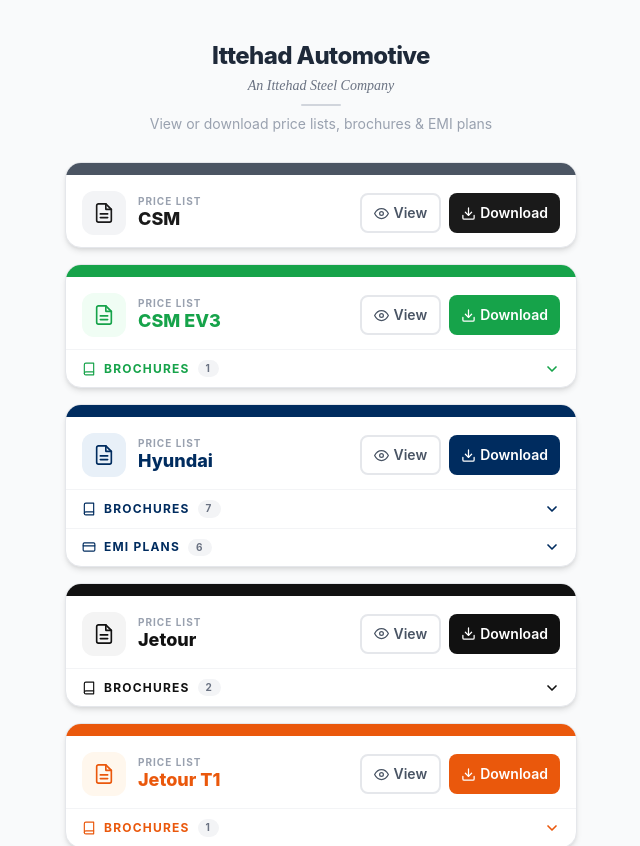
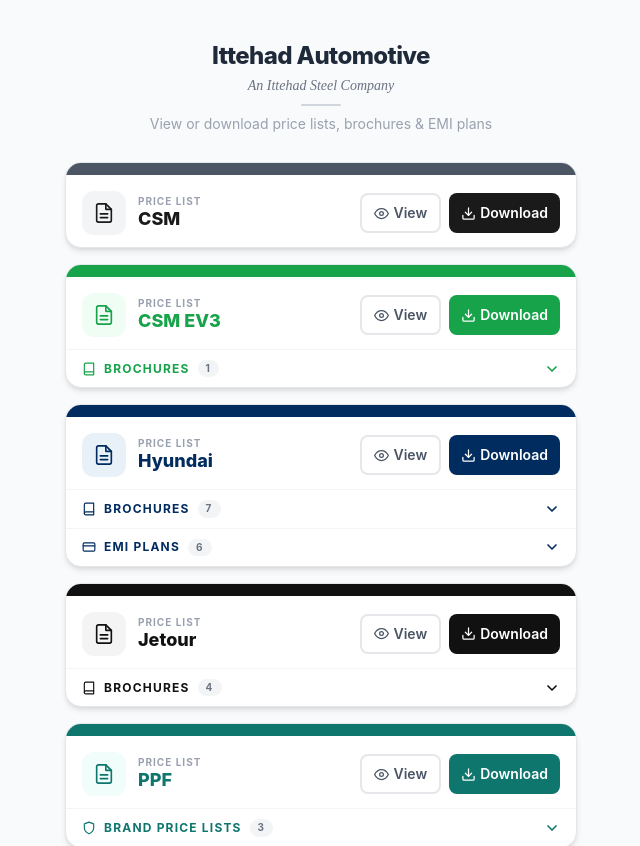
Before and after one commit to Rehanminhas03/ittehad-automotive, a Next.js app: page / in a window 1280 px wide. Shown: the top 846 px of the page, without its empty margins (319-959 px from the left). Built offline with nearby package versions, Linux system fonts and the light colour scheme.

Commit message:
Merge Jetour T1 and T2 brochures into Jetour card, remove separate T1 and T2 cards

```diff
--- a/app/page.tsx
+++ b/app/page.tsx
@@ -81,30 +81,8 @@ const brands: Brand[] = [
     brochures: [
       { label: "Dashing", file: "/jetour/Jetour-Karachi-Dashing-Brochure.pdf" },
       { label: "X70 Plus", file: "/jetour/Jetour-X70-Plus-2025-PK.pdf" },
-    ],
-    emiPlans: [],
-  },
-  {
-    id: "t1",
-    brand: "Jetour T1",
-    priceFile: "/jetour/t1-pricelist.pdf",
-    color: "#ea580c",
-    stripColor: "#ea580c",
-    iconBg: "#fff7ed",
-    brochures: [
-      { label: "T1 Folded Flyer", file: "/jetour/t1-folded-flyer.pdf" },
-    ],
-    emiPlans: [],
-  },
-  {
-    id: "t2-idm",
-    brand: "T2 i-DM PHEV",
-    priceFile: "/jetour/t2-idm.pdf",
-    color: "#7c3aed",
-    stripColor: "#7c3aed",
-    iconBg: "#f3f0ff",
-    brochures: [
-      { label: "T2 i-DM Brochure", file: "/jetour/Jetour_T2_Brochure_Enhanced.pdf" },
+      { label: "Jetour T1 Brochure", file: "/jetour/t1-folded-flyer.pdf" },
+      { label: "T2 Brochure", file: "/jetour/Jetour_T2_Brochure_Enhanced.pdf" },
     ],
     emiPlans: [],
   },
```
